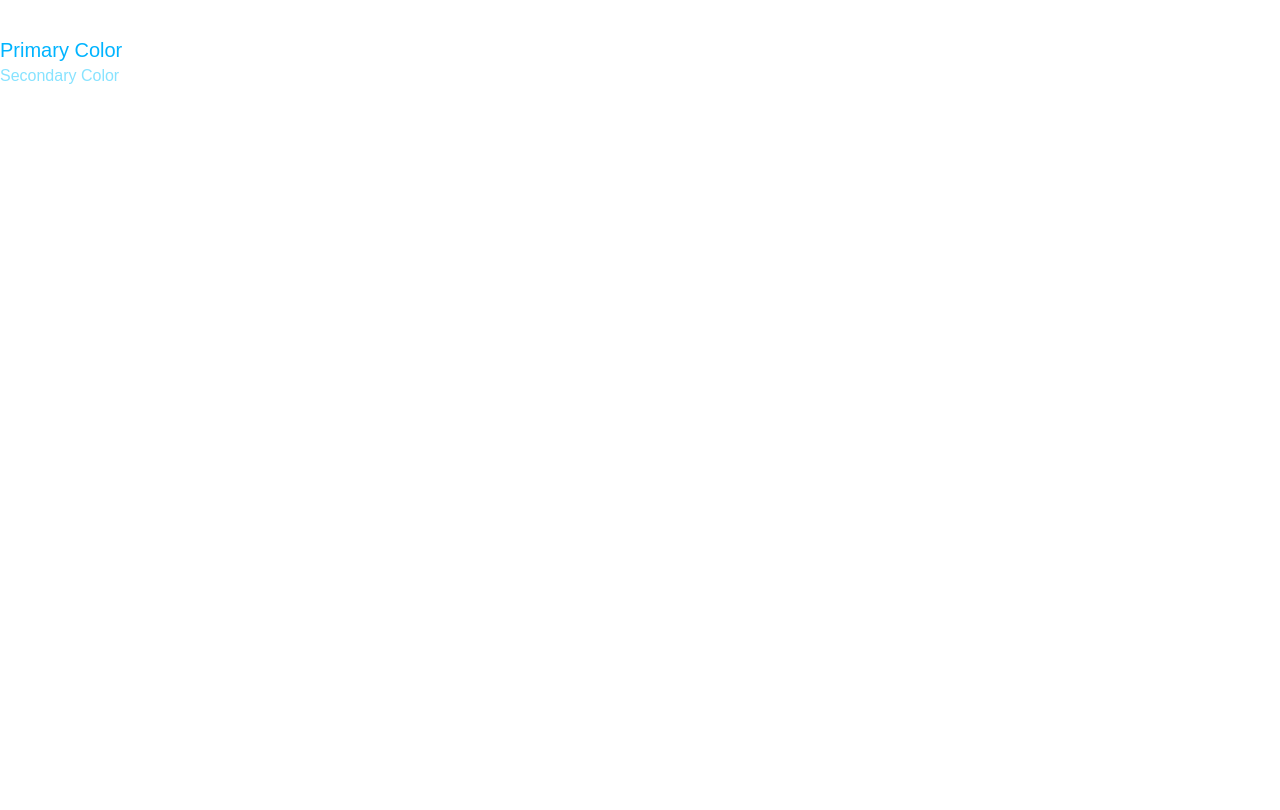
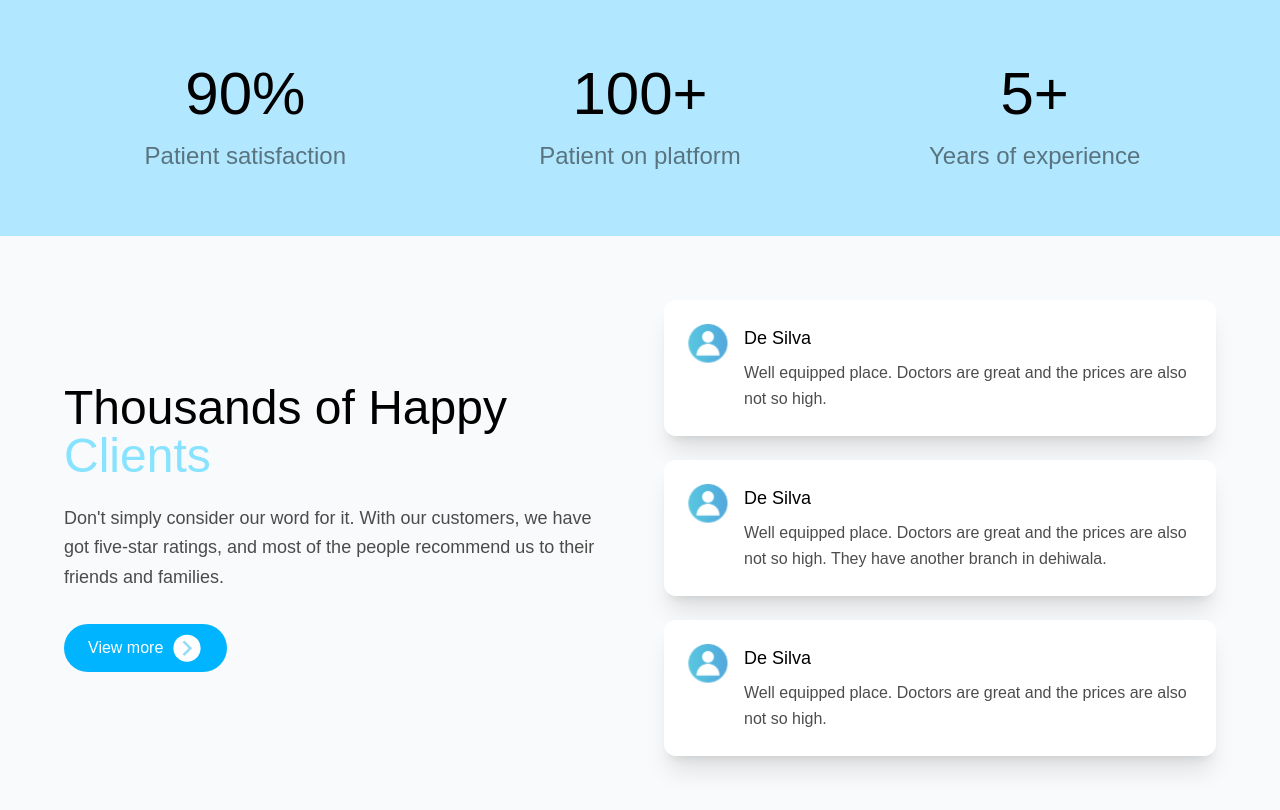
Before and after one commit to Dantal-Care/dental-care, a Next.js app: page / in a window 1280 px wide. Shown: the top 810 px of the page. Built offline with nearby package versions, Linux system fonts and the light colour scheme.

Commit message:
chore: add statistics and testimonail components

```diff
--- a/src/app/page.tsx
+++ b/src/app/page.tsx
@@ -1,9 +1,11 @@
+import StatisticsSection from '@/components/UI/StatisticsSection';
+import TestimonialsSection from '@/components/UI/TestimonialsSection';
+
 export default function Home() {
   return (
-    <div className="font-poppins ">
-      <div className="text-White text-3xl">Dental Care</div>
-      <div className="text-primary text-xl">Primary Color</div>
-      <div className="text-secondary text-md">Secondary Color</div>
+    <div className="font-poppins">
+      <StatisticsSection />
+      <TestimonialsSection />
     </div>
   );
 }
```
